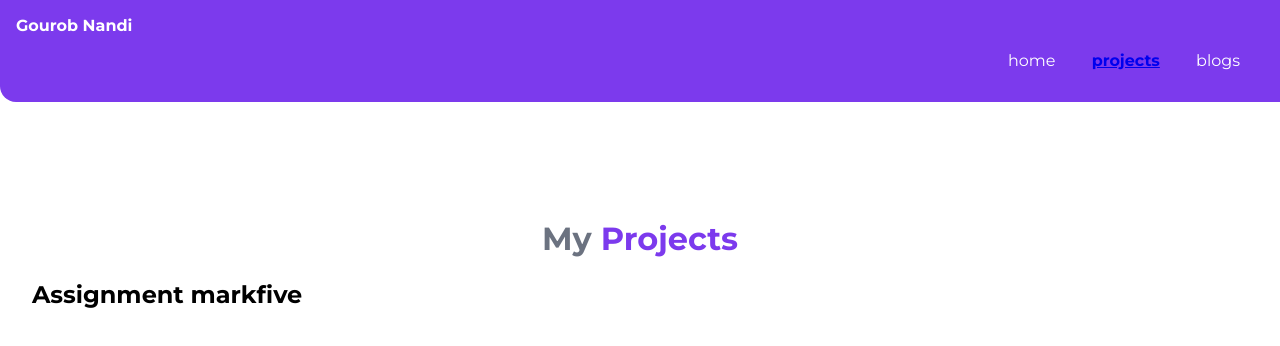
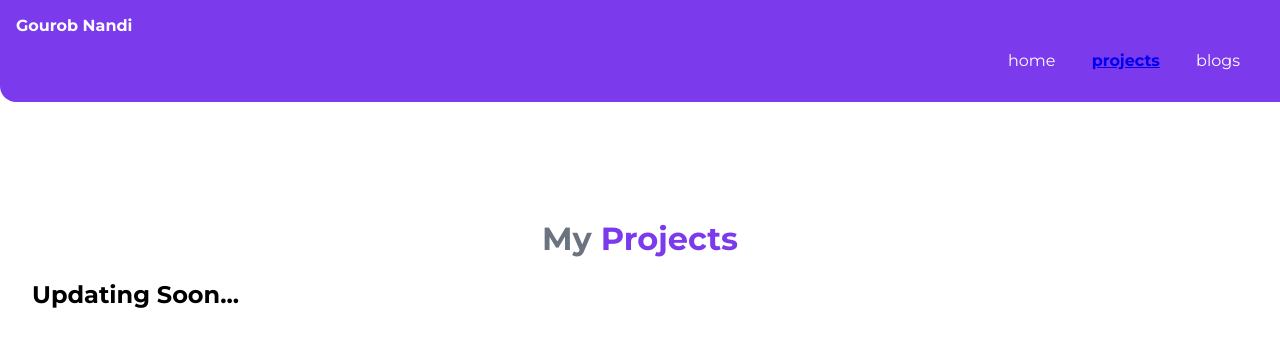
Before and after one commit to iamgora97/Neogcamp-portfolio, a plain HTML site: page projects.html in a window 1280 px wide. Drawn offline with Linux system fonts and the light colour scheme.

Commit message:
Update projects.html

```diff
--- a/projects.html
+++ b/projects.html
@@ -24,7 +24,7 @@
     </nav>
     <header class="hero">
         <h1 class="hero-heading">My<span class="heading-inverted"> Projects</span></h1>
-        <h2>Assignment markfive</h2>
+        <h2>Updating Soon...</h2>
     </header>
 
 </body>
```
